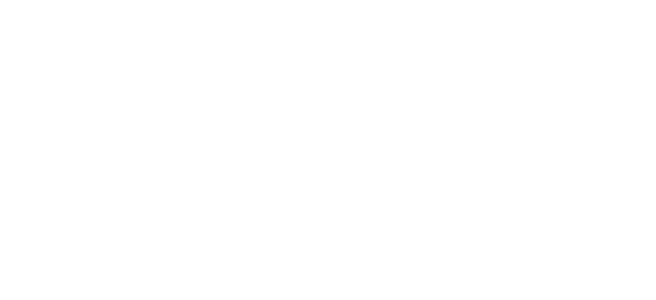
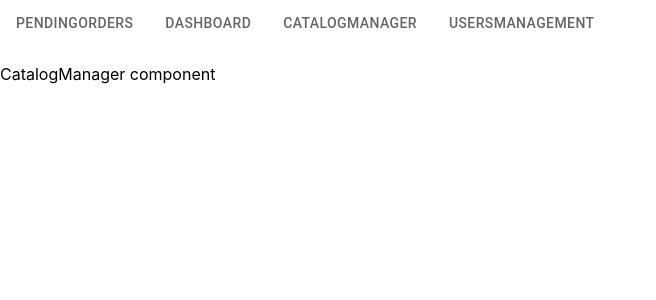
Before and after one commit to developers-bootcamp/sap-orders-manager-red, a React (Create React App) app: page /catalogManager in a window 1280 px wide. Before the commit this address had no page. Shown: the top 300 px of the page, without its empty margins (0-656 px from the left). Built offline with nearby package versions, Linux system fonts and the light colour scheme.

Commit message:
main tub

```diff
--- a/src/App.tsx
+++ b/src/App.tsx
@@ -1,17 +1,36 @@
 import React from 'react';
 import './App.css';
-import { BrowserRouter, Route } from 'react-router-dom';
+import { BrowserRouter, Route , Link} from 'react-router-dom';
 import { Routes } from 'react-router';
 import LandingPage from "./pages/landing";
 import Login from "./pages/login";
+import CatalogManager from './components/catalogManager';
+import Dashboard from './components/dashboard';
+import PendingOrders from './components/pendingOrders';
+import UserManagements from './components/usersManagement';
+
+import Tabs from '@mui/material/Tabs';
+import Tab from '@mui/material/Tab';
+
 // import SignUpComp from './components/signup';
 
 function App() {
   return (
+
     <BrowserRouter>
+      <Tabs>
+          <Tab label="pendingOrders" component={Link} to="/pendingOrders" />
+          <Tab label="dashboard" component={Link} to="/dashboard" />
+          <Tab label="catalogManager" component={Link} to="/catalogManager" />
+          <Tab label="usersManagement" component={Link} to="/usersManagement" />
+      </Tabs>
       <Routes>
         <Route path="/" element={<LandingPage />} />
         <Route path="/login" element={<Login />} />
+        <Route path="/catalogManager" element={<CatalogManager />} />
+        <Route path="/dashboard" element={<Dashboard />} />
+        <Route path="/pendingOrders" element={<PendingOrders />} />
+        <Route path="/usersManagement" element={<UserManagements />} />
         {/* <Route path="/signUp" element={<SignUpComp />} /> */}
       </ Routes>
     </BrowserRouter>
--- /dev/null
+++ b/src/components/catalogManager.tsx
@@ -0,0 +1,7 @@
+import React from 'react';
+
+const CatalogManager: React.FC = () => {
+    return <p>CatalogManager component</p>;
+  };
+
+  export default CatalogManager;
--- /dev/null
+++ b/src/components/dashboard.tsx
@@ -0,0 +1,7 @@
+import React from 'react';
+
+const Dashboard: React.FC = () => {
+  return <p>dashboard component</p>;
+};
+
+export default Dashboard;
--- /dev/null
+++ b/src/components/pendingOrders.tsx
@@ -0,0 +1,7 @@
+import React from 'react';
+
+const PendingOrders: React.FC = () => {
+  return <p>pendingOrders component</p>;
+};
+
+export default PendingOrders;
--- /dev/null
+++ b/src/components/usersManagement.tsx
@@ -0,0 +1,7 @@
+import React from 'react';
+
+const UserManagements: React.FC = () => {
+  return <p>userManagements component</p>;
+};
+
+export default UserManagements;
```
Also changed, not shown: 1 other file (tests, documents, lock files or other folders).
